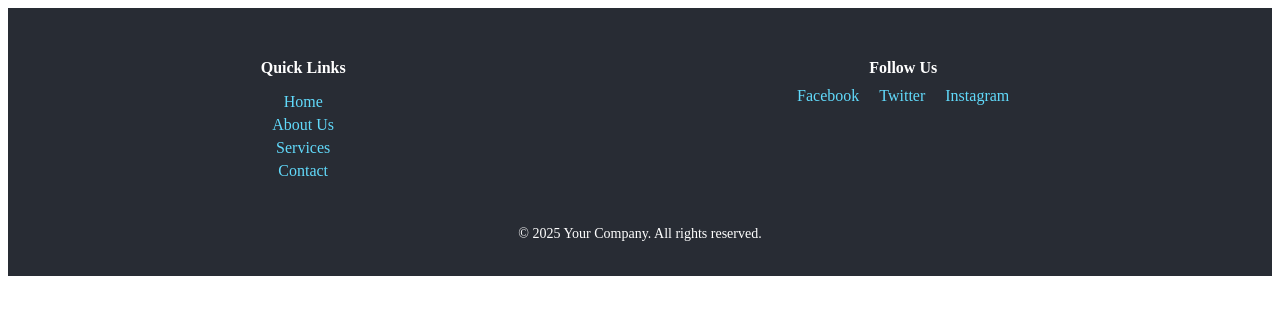
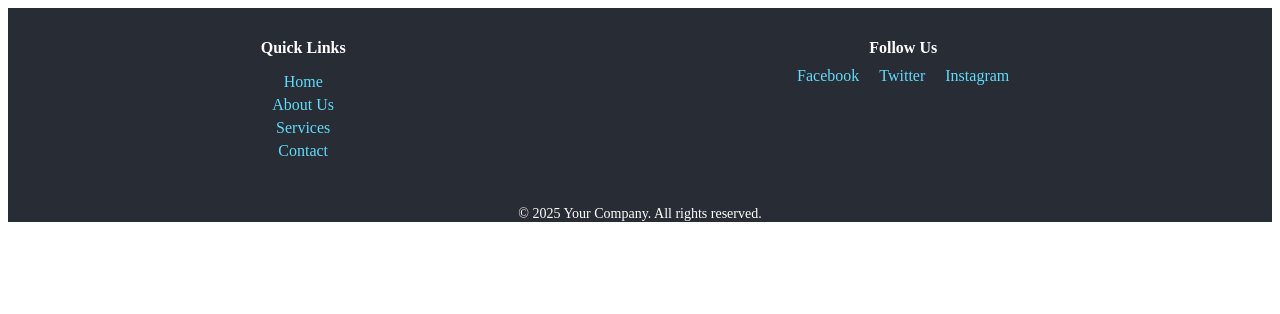
Before and after one commit to Stark-Priver/Hotel-SPA-Group-CS-with-REACT, a React (Vite) app: page / in a window 1280 px wide. Shown: the top 314 px of the page. Built offline with nearby package versions, Linux system fonts and the light colour scheme.

Commit message:
Footer updated

```diff
--- a/src/components/Footer.css
+++ b/src/components/Footer.css
@@ -2,7 +2,7 @@
 .footer {
     background-color: #282c34;
     color: white;
-    padding: 20px 0;
+    padding: 20px 1;
     text-align: center;
 }
 
```
